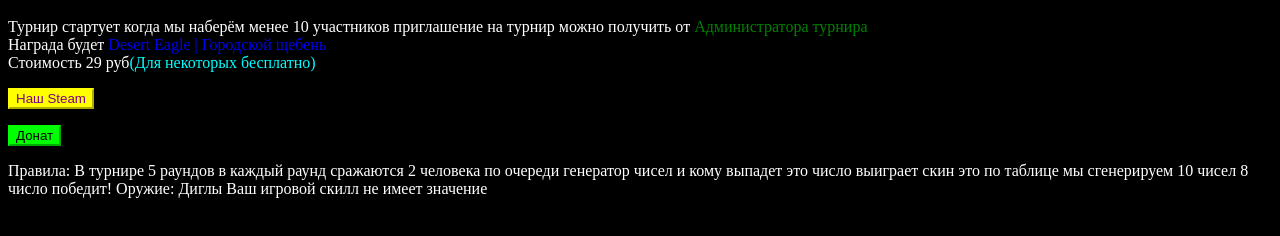
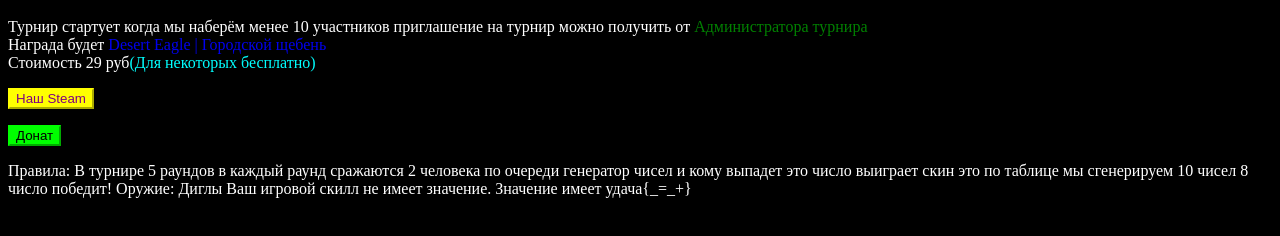
Before and after one commit to Serga05/Tyrnir, a plain HTML site: page index.html in a window 1280 px wide. Shown: the part 48-284 px from the top of the page. Drawn offline with Linux system fonts and the light colour scheme.

Commit message:
Update index.html

```diff
--- a/index.html
+++ b/index.html
@@ -13,4 +13,4 @@
 <a href="https://www.donationalerts.com/r/ss__donate__ss"><button p class="Button-DonateDonationalerts">Донат</button></a></p>
 </p>
 Правила: В турнире 5 раундов в каждый раунд сражаются 2 человека по очереди генератор чисел и кому выпадет это число выиграет скин это по таблице мы сгенерируем 10 чисел 8 число победит! Оружие: Диглы
-Ваш игровой скилл не имеет значение
+Ваш игровой скилл не имеет значение. Значение имеет удача{_=_+}
```
